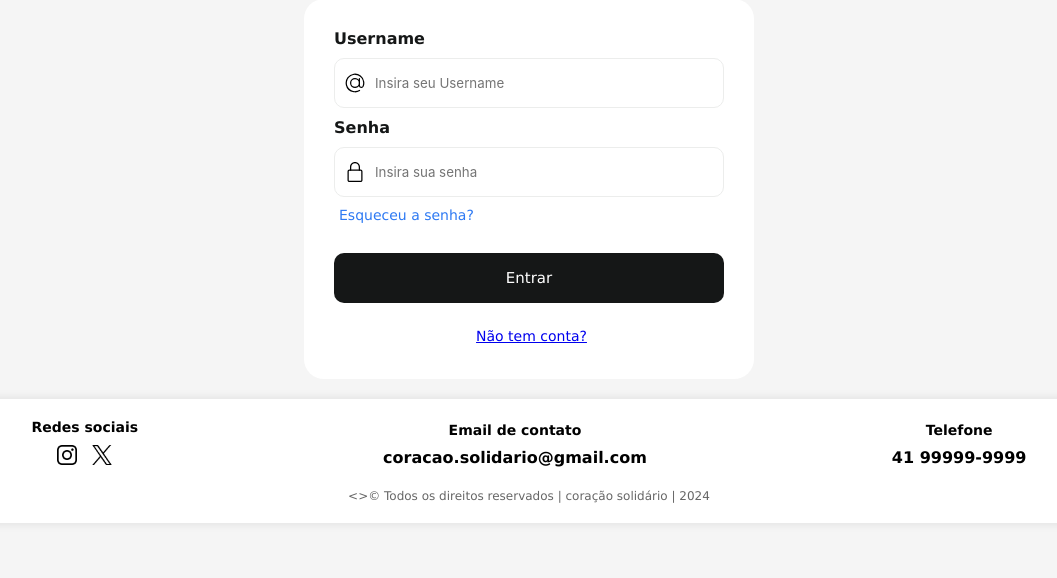
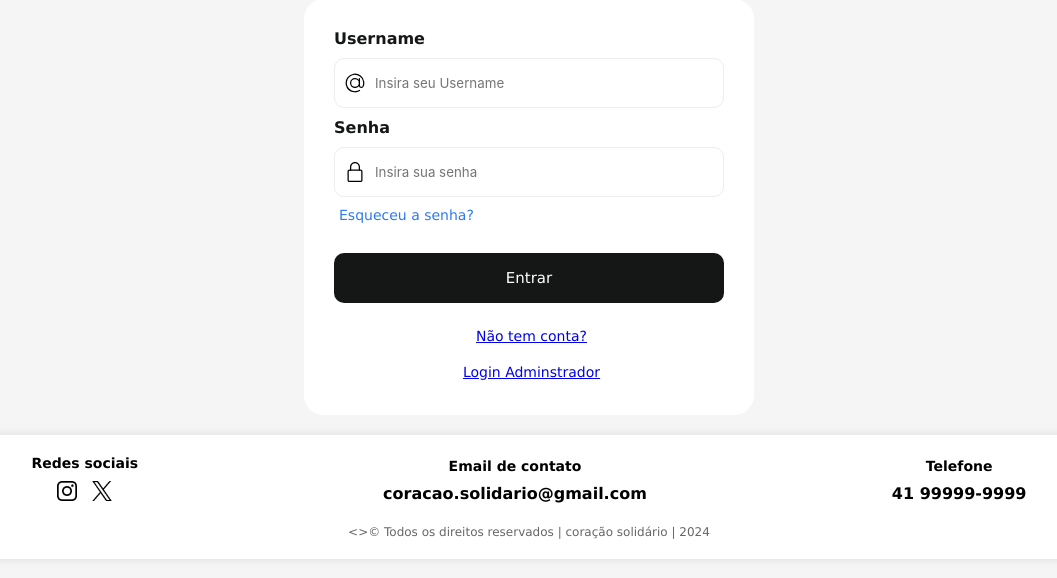
Before and after one commit to gaacarmo/Coracao_solidario, a PHP site: page /home.php?dir=paginas&file=loginusu in a window 1280 px wide. Shown: the part 169-747 px from the top of the page, without its empty margins (111-1168 px from the left). Run offline with PHP 8.4, Linux system fonts and the light colour scheme.

Commit message:
Update loginusu.php

```diff
--- a/paginas/loginusu.php
+++ b/paginas/loginusu.php
@@ -20,6 +20,7 @@
     </div>
     <button class="button-entrar">Entrar</button>
     <p class="p"><span class="span"><a href="home.php?dir=paginas&file=cadastrousu" class="conta">Não tem conta?</a></span>
+    <p class="p"><span class="span"><a href="#" class="conta">Login Adminstrador</a></span>
 </button></form>
 
 <style>
```
